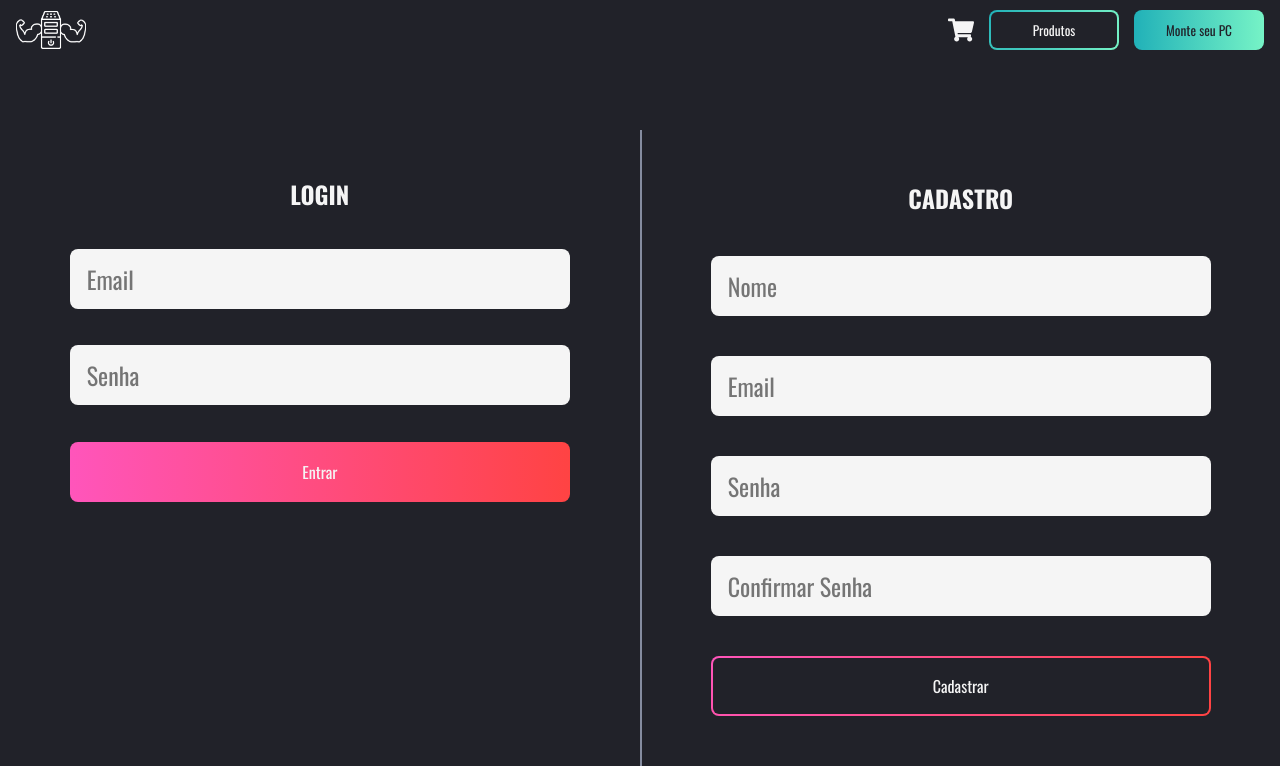
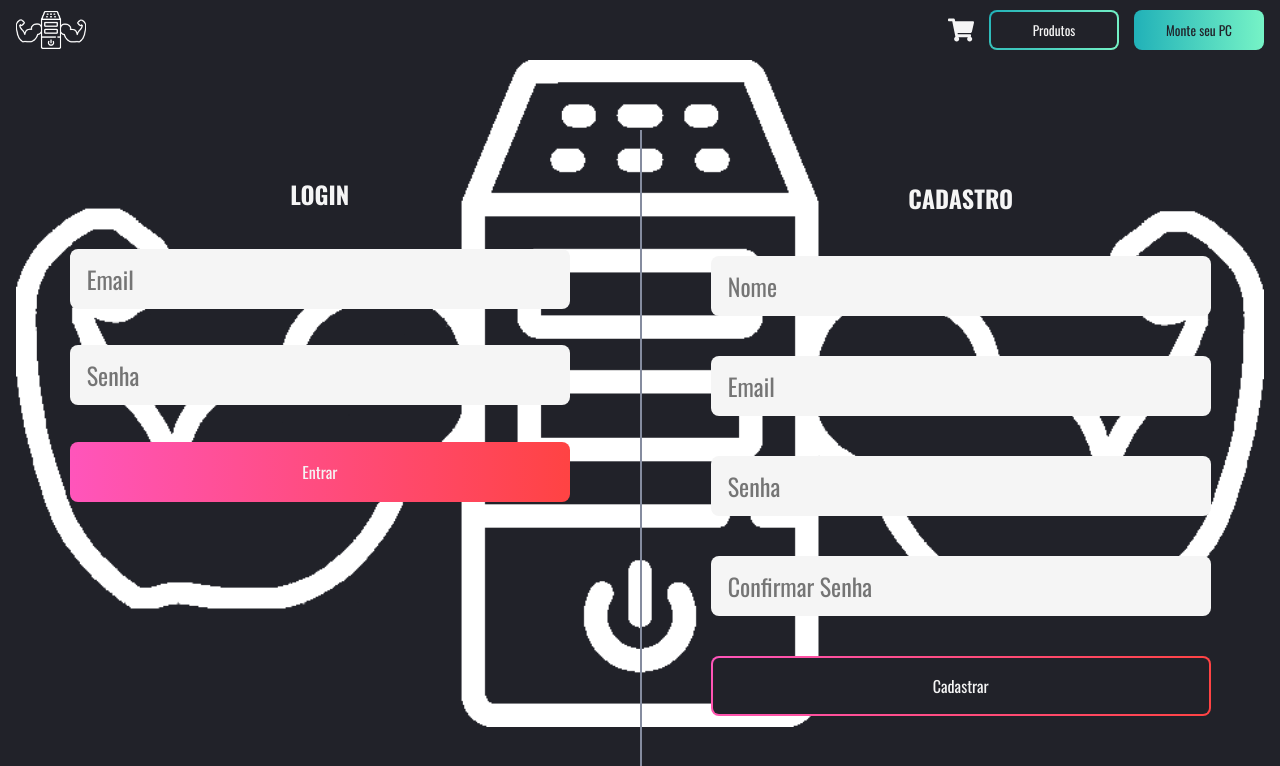
Before and after one commit to igormgg/pc-builder-capstone-q2, a React (Create React App) app: page /sign in a window 1280 px wide. Shown: the top 766 px of the page. Built offline with nearby package versions, Linux system fonts and the light colour scheme.

Commit message:
feat: added background image

```diff
--- a/src/pages/Sign/styles.js
+++ b/src/pages/Sign/styles.js
@@ -1,4 +1,5 @@
 import styled from "styled-components";
+import Logo from "../../assets/images/logo.png";
 
 const SignContainer = styled.div`
   min-height: calc(100vh - 60px);
@@ -6,6 +7,8 @@ const SignContainer = styled.div`
   display: flex;
   flex-direction: column;
   align-items: center;
+  background-repeat: no-repeat;
+  background-size: contain;
 
   form {
     width: 100%;
@@ -98,6 +101,9 @@ const SignContainer = styled.div`
     flex-direction: row;
     justify-content: center;
     align-items: unset;
+    background-image: url(${Logo});
+    background-repeat: no-repeat;
+    background-size: contain;
 
     form {
       margin-top: 70px;
```
